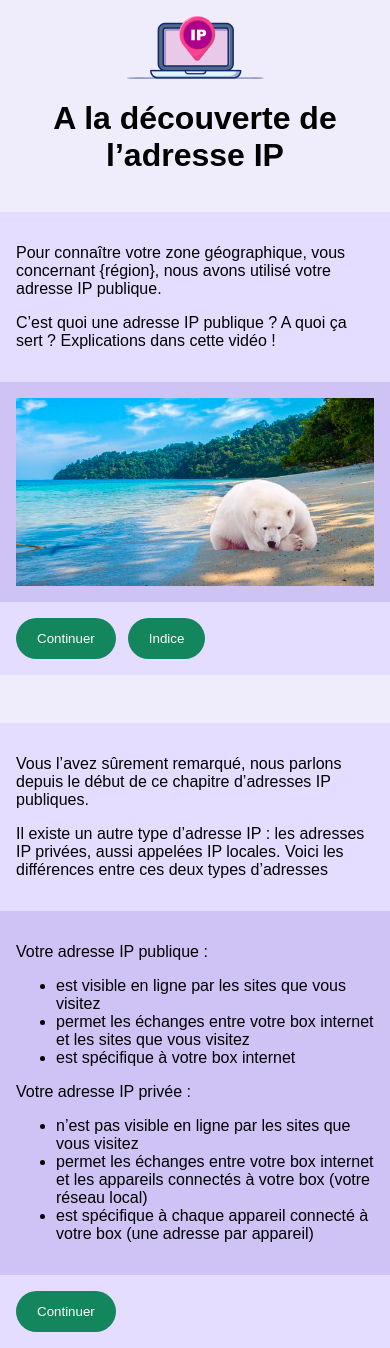
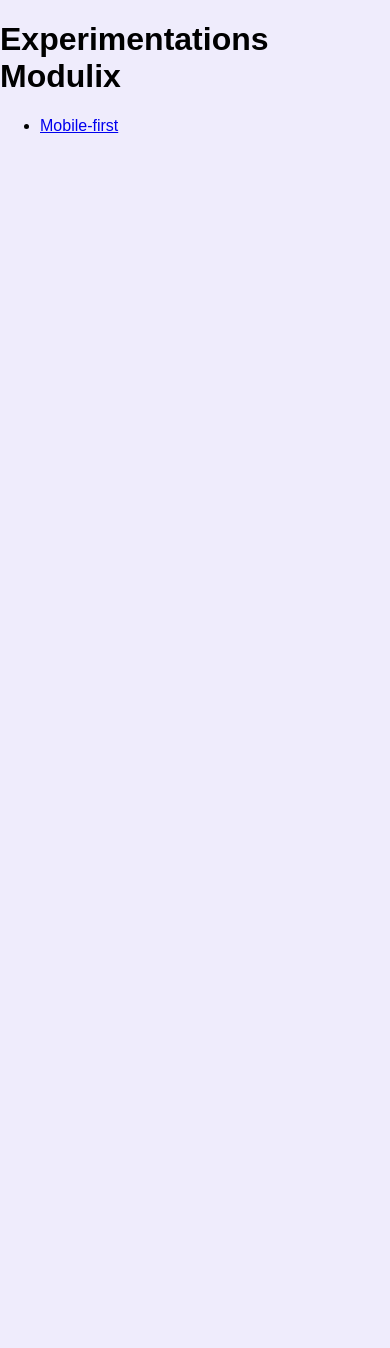
Before and after one commit to 1024pix/modulix-experimentations, a plain HTML site: page index.html in a window 390 px wide. After the commit the page ends 844 px from the top, so only its background shows below. Drawn offline with Linux system fonts and the light colour scheme; files that its build step writes are made by us from their sources.

Commit message:
Move mobile first experiments to its own folder

```diff
--- a/index.html
+++ b/index.html
@@ -1,78 +1,15 @@
 <!DOCTYPE html>
 <html lang="fr">
-<meta charset="UTF-8"/>
-<title>Experimentations Modulix</title>
-<meta name="viewport" content="width=device-width,initial-scale=1"/>
-<link rel="stylesheet" href="styles.css"/>
+  <meta charset="UTF-8" />
+  <title>Experimentations Modulix</title>
+  <meta name="viewport" content="width=device-width,initial-scale=1" />
+  <link rel="stylesheet" href="styles.css" />
 
-<body>
-<main class="module">
-    <div class="module__title">
-        <img src="icon.png" alt=""/>
-        <h1>A la découverte de l’adresse IP</h1>
-    </div>
+  <body>
+    <h1>Experimentations Modulix</h1>
 
-    <div class="module__content">
-        <article class="grain">
-            <div class="introduction">
-                <p>Pour connaître votre zone géographique, vous concernant {région}, nous avons utilisé votre adresse IP
-                    publique.</p>
-
-                <p>C’est quoi une adresse IP publique ? A quoi ça sert ? Explications dans cette vidéo !</p>
-            </div>
-
-            <div class="content">
-                <div class="content__image">
-                    <img src="img.png" alt=""/>
-                </div>
-
-                <footer class="content__footer">
-                    <button class="button button--green">Continuer</button>
-                    <button class="button button--green">Indice</button>
-                </footer>
-            </div>
-        </article>
-        <article class="grain">
-            <div class="introduction">
-                <p>
-                    Vous l’avez sûrement remarqué, nous parlons depuis le début de ce chapitre d’adresses IP publiques.
-                </p>
-                <p>
-                    Il existe un autre type d’adresse IP : les adresses IP privées, aussi appelées IP locales. Voici les
-                    différences entre ces deux types d’adresses
-                </p>
-            </div>
-
-            <div class="content">
-                <div class="content__text">
-                    <p>Votre adresse IP publique :</p>
-                    <ul>
-                        <li>est visible en ligne par les sites que vous visitez</li>
-                        <li>
-                            permet les échanges entre votre box internet et les sites que vous visitez
-                        </li>
-                        <li>est spécifique à votre box internet</li>
-                    </ul>
-
-                    <p>Votre adresse IP privée :</p>
-                    <ul>
-                        <li>n’est pas visible en ligne par les sites que vous visitez</li>
-                        <li>
-                            permet les échanges entre votre box internet et les appareils connectés à votre box (votre
-                            réseau local)
-                        </li>
-                        <li>
-                            est spécifique à chaque appareil connecté à votre box (une adresse par appareil)
-                        </li>
-                    </ul>
-                </div>
-
-                <footer class="content__footer">
-                    <button class="button button--green">Continuer</button>
-                </footer>
-            </div>
-        </article>
-    </div>
-</main>
-</body>
+    <ul>
+      <li><a href="mobile-first/index.html">Mobile-first</a></li>
+    </ul>
+  </body>
 </html>
```
Also changed, not shown: mobile-first/index.html (added, +89 -0 lines), mobile-first/styles.css (renamed from styles.css).
